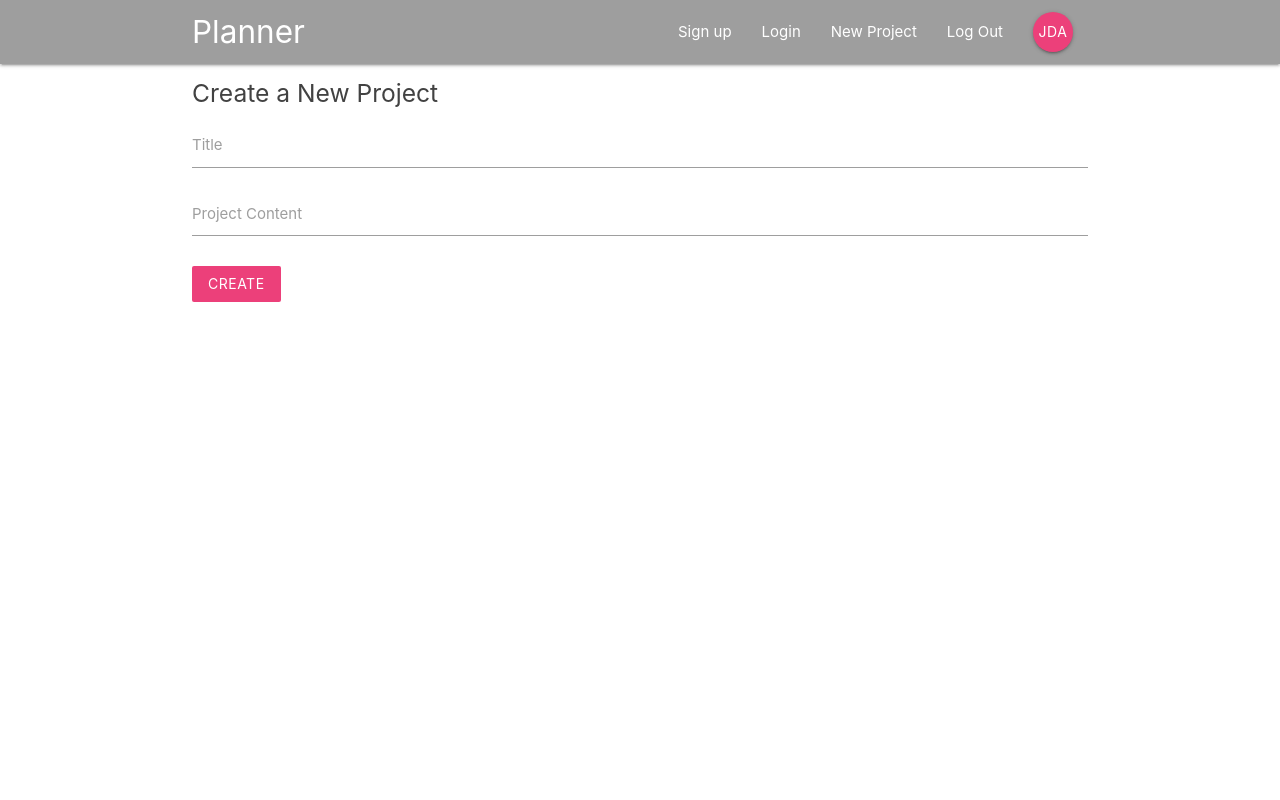
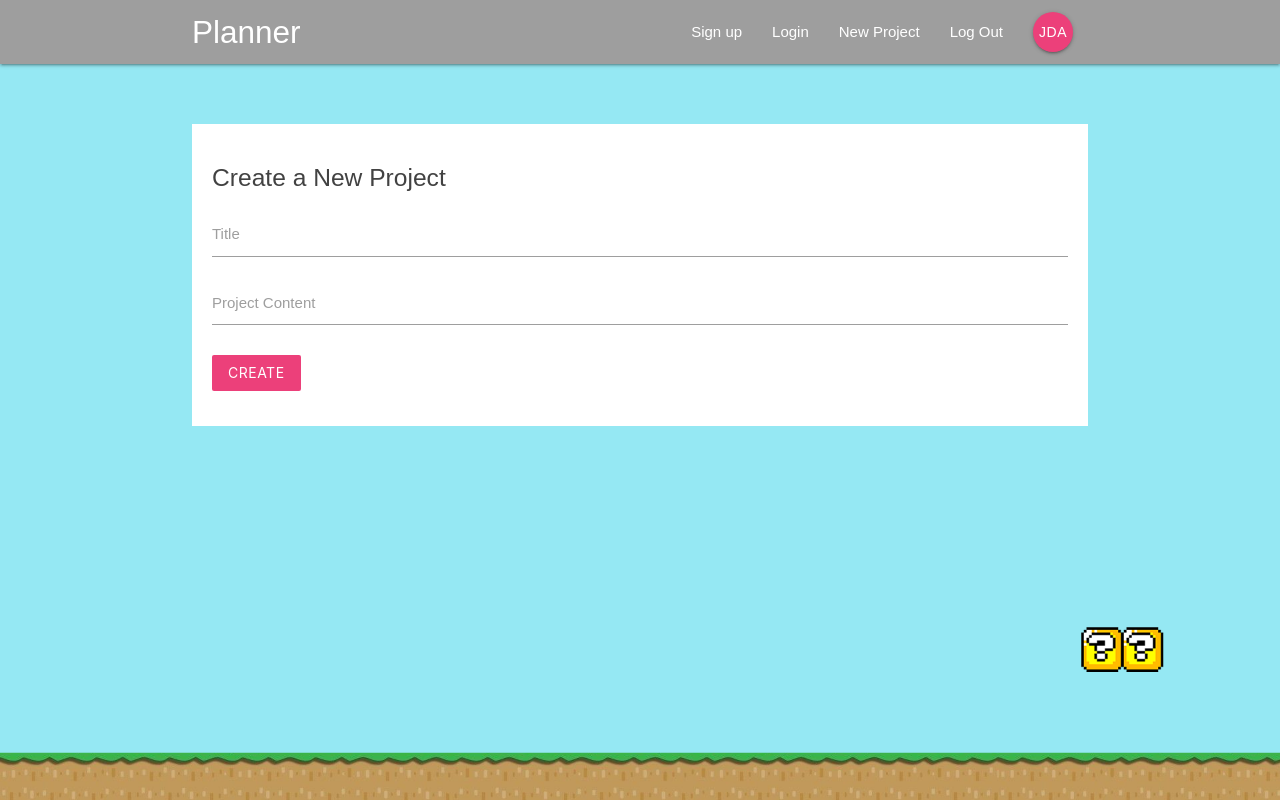
Before and after one commit to jallend1/basic_planner, a React (Create React App) app: page /create in a window 1280 px wide. Built offline with nearby package versions, Linux system fonts and the light colour scheme.

Commit message:
Adds background image, creates valid links in navigation bar, adds basic styling

```diff
--- a/src/components/layout/SignedInLinks.js
+++ b/src/components/layout/SignedInLinks.js
@@ -4,7 +4,7 @@
 const SignedInLinks = () => {
     return (
         <ul className="right">
-            <li><NavLink to="/">New Project</NavLink></li>
+            <li><NavLink to="/create">New Project</NavLink></li>
             <li><NavLink to="/">Log Out</NavLink></li>
             <li><NavLink to="/" className="btn btn-floating pink lighten-1">JDA</NavLink></li>
         </ul>
--- a/src/components/layout/SignedOutLinks.js
+++ b/src/components/layout/SignedOutLinks.js
@@ -4,8 +4,8 @@
 const SignedOutLinks = () => {
     return (
         <ul className="right">
-            <li><NavLink to="/">Sign up</NavLink></li>
-            <li><NavLink to="/">Login</NavLink></li>
+            <li><NavLink to="/signup">Sign up</NavLink></li>
+            <li><NavLink to="/signin">Login</NavLink></li>
         </ul>
     )
 }
--- a/src/index.css
+++ b/src/index.css
@@ -1,13 +1,31 @@
 body {
+  height: 100vh;
   margin: 0;
-  font-family: -apple-system, BlinkMacSystemFont, 'Segoe UI', 'Roboto', 'Oxygen',
-    'Ubuntu', 'Cantarell', 'Fira Sans', 'Droid Sans', 'Helvetica Neue',
-    sans-serif;
-  -webkit-font-smoothing: antialiased;
-  -moz-osx-font-smoothing: grayscale;
+  font-family: sans-serif;
+  background: url(mario-bg.png) no-repeat;
+  background-size: 100%;
+  background-position: bottom;
+  background-color: #95e8f3;
 }
 
 code {
   font-family: source-code-pro, Menlo, Monaco, Consolas, 'Courier New',
     monospace;
 }
+
+form {
+  padding: 20px;
+  margin-top: 60px;
+}
+
+form h5 {
+  margin: 20px 0;
+}
+
+input[type='text']:not(.browser-default):focus:not([readonly]),
+input[type='email']:not(.browser-default):focus:not([readonly]),
+input[type='password']:not(.browser-default):focus:not([readonly]),
+textarea.materialize-textarea:focus:not([readonly]) {
+  border-color: #ec407a;
+  box-shadow: none;
+}
```
Also changed, not shown: src/mario-bg.png (added), 1 other file (tests, documents, lock files or other folders).
